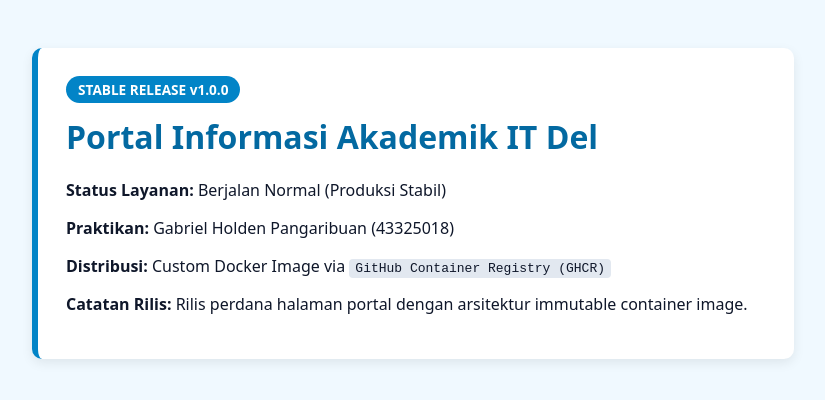
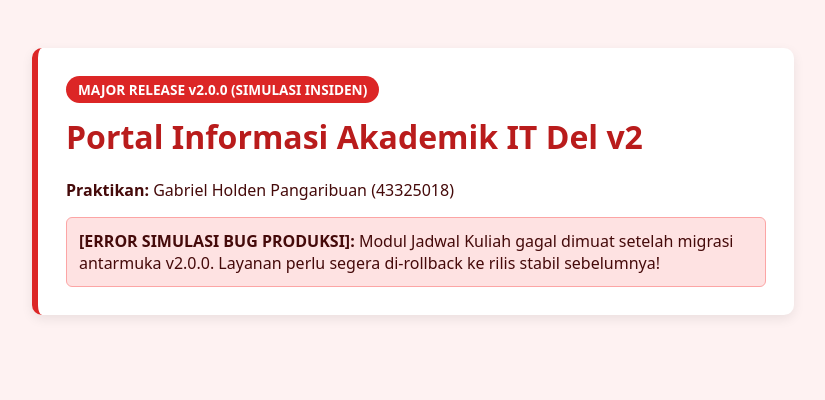
Before and after one commit to gabrielpangaribuan762-lab/virkom-portal-del, a plain HTML site: page src/index.html in a window 1280 px wide. Shown: the whole page, without its empty margins (227-1052 px from the left). Drawn offline with Linux system fonts and the light colour scheme.

Commit message:
feat!: perombakan tampilan portal v2.0.0 (simulasi bug produksi)

```diff
--- a/src/index.html
+++ b/src/index.html
@@ -3,23 +3,23 @@
 <head>
   <meta charset="UTF-8">
   <meta name="viewport" content="width=device-width, initial-scale=1.0">
-  <title>Portal Akademik IT Del v1.0.0</title>
+  <title>Portal Akademik IT Del v2.0.0</title>
   <style>
-    body { font-family: system-ui, sans-serif; background: #f0f9ff; color: #0f172a; padding: 40px; }
-    .card { background: #ffffff; max-width: 700px; margin: auto; padding: 28px; border-radius: 10px; border-left: 6px solid #0284c7; box-shadow: 0 4px 12px rgba(0,0,0,0.08); }
-    .badge { display: inline-block; background: #0284c7; color: #fff; padding: 4px 12px; border-radius: 999px; font-size: 0.85rem; font-weight: 600; }
-    h1 { margin-top: 12px; color: #0369a1; }
-    code { background: #e2e8f0; padding: 2px 6px; border-radius: 4px; }
+    body { font-family: system-ui, sans-serif; background: #fef2f2; color: #450a0a; padding: 40px; }
+    .card { background: #ffffff; max-width: 700px; margin: auto; padding: 28px; border-radius: 10px; border-left: 6px solid #dc2626; box-shadow: 0 4px 12px rgba(0,0,0,0.08); }
+    .badge { display: inline-block; background: #dc2626; color: #fff; padding: 4px 12px; border-radius: 999px; font-size: 0.85rem; font-weight: 600; }
+    h1 { margin-top: 12px; color: #b91c1c; }
+    .alert { background: #fee2e2; border: 1px solid #fca5a5; padding: 12px; border-radius: 6px; margin-top: 14px; }
   </style>
 </head>
 <body>
   <div class="card">
-    <span class="badge">STABLE RELEASE v1.0.0</span>
-    <h1>Portal Informasi Akademik IT Del</h1>
-    <p><strong>Status Layanan:</strong> Berjalan Normal (Produksi Stabil)</p>
+    <span class="badge">MAJOR RELEASE v2.0.0 (SIMULASI INSIDEN)</span>
+    <h1>Portal Informasi Akademik IT Del v2</h1>
     <p><strong>Praktikan:</strong> Gabriel Holden Pangaribuan (43325018)</p>
-    <p><strong>Distribusi:</strong> Custom Docker Image via <code>GitHub Container Registry (GHCR)</code></p>
-    <p><strong>Catatan Rilis:</strong> Rilis perdana halaman portal dengan arsitektur immutable container image.</p>
+    <div class="alert">
+      <strong>[ERROR SIMULASI BUG PRODUKSI]:</strong> Modul Jadwal Kuliah gagal dimuat setelah migrasi antarmuka v2.0.0. Layanan perlu segera di-rollback ke rilis stabil sebelumnya!
+    </div>
   </div>
 </body>
 </html>
```
Also changed, not shown: 1 other file.
